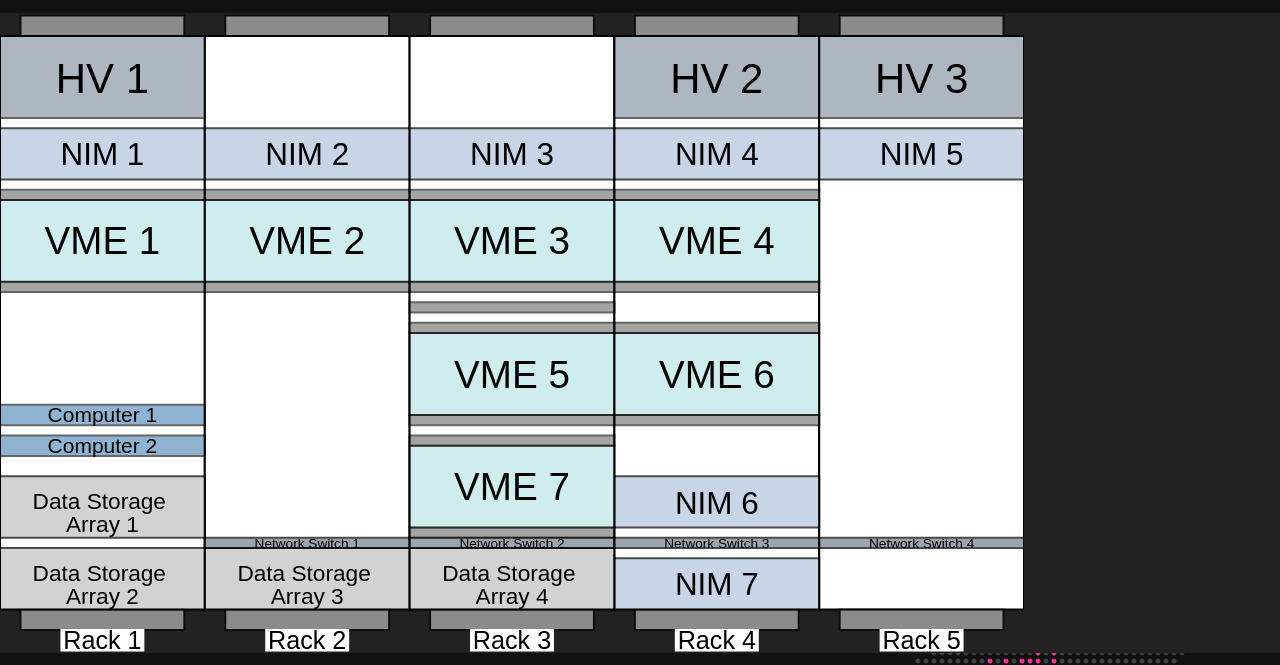
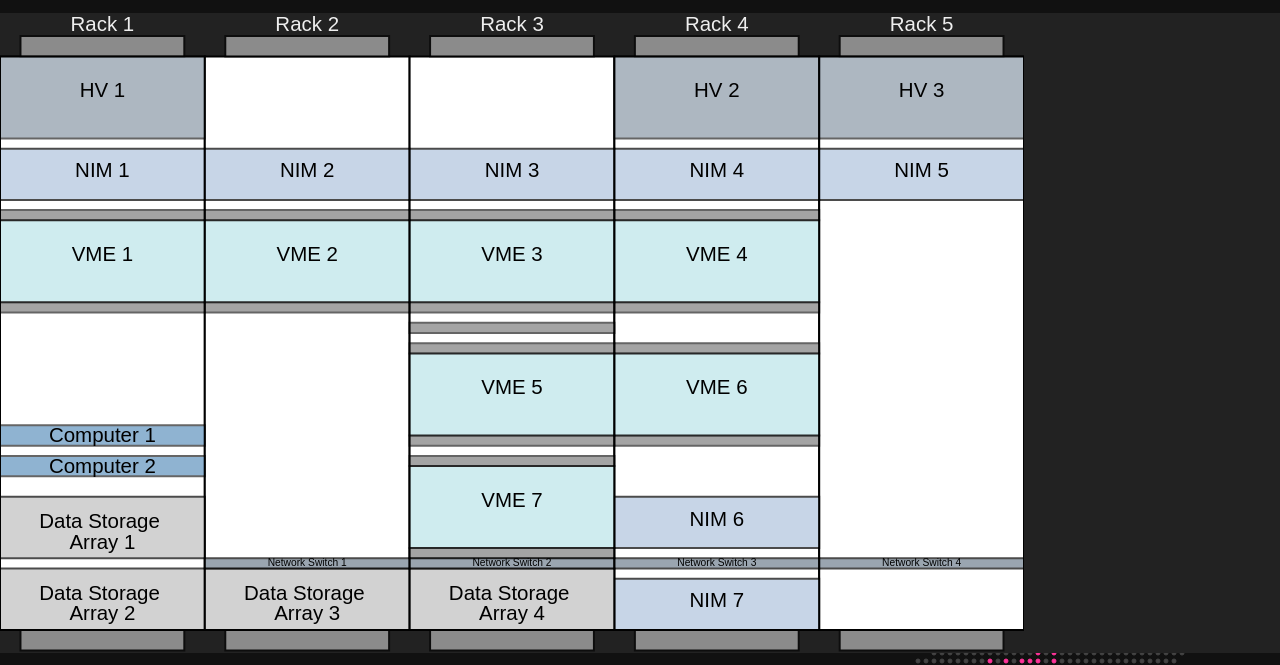
Before and after one commit to GRIFFINCollaboration/GRIFFINshackStatus, a plain HTML site: page index.html in a window 1280 px wide. Shown: the part 130-795 px from the top of the page. Drawn offline with Linux system fonts and the light colour scheme.

Commit message:
wrapped in xtag, got fonts under control

```diff
--- a/index.html
+++ b/index.html
@@ -17,7 +17,8 @@
 
 			<div id='mainContent'>
 				<!--All your DOM elements go here-->
-				<div id='shackStatus'></div>
+				<!--div id='shackStatus'></div-->
+				<widget-Shack SOH='http://grifsoh00.triumf.ca:8081/'></widget-Shack>
 			</div>
 
 			<div id='push'></div>
@@ -27,7 +28,7 @@
 
 		<script>
 			document.addEventListener('DOMComponentsLoaded', function(){
-				renderRacks();
+
 			});
 		</script>
 
--- a/static/main.js
+++ b/static/main.js
@@ -1,8 +1,36 @@
+(function(){
+
+    xtag.register('widget-Shack', {
+        extends: 'div',
+        lifecycle: {
+            created: function() {
+            	var shackWrap = document.createElement('div');
+
+            	shackWrap.setAttribute('id', 'shackStatus');
+            	this.appendChild(shackWrap);
+
+
+            	this.renderRacks();
+
+            },
+            inserted: function() {},
+            removed: function() {},
+            attributeChanged: function() {}
+        },
+        events: {
+
+        },
+        accessors: {
+            'SOH':{
+                attribute: {} //this just needs to be declared
+            }
+        },
+        methods: {
 			///////////////////////////////////////////////////////////////////////////
 			// This function constructs the GRIFFIN electronics shack web interface.
 			///////////////////////////////////////////////////////////////////////////
 
-function renderRacks(){
+			'renderRacks' : function(){
 
 				var width = 0.8*window.innerWidth,
 					height = 0.8*window.innerHeight,
@@ -38,6 +66,7 @@ function renderRacks(){
 
 				label.font = 'Arial';
 				label.fontcolour = 'black';
+				label.maxFontSize = 2*grid;
 
 				///////////////////////////////////////////////////////////////////////////
 				// The left margin is set so that the racks are centered in the canvas.
@@ -55,7 +84,7 @@ function renderRacks(){
 			    for (i = 0; i < 5; i++){
 					cells.racks[i] = new Kinetic.Rect({
 						x: leftmargin+20*i*grid,
-			y: topmargin+2*grid,
+						y: topmargin+4*grid,
 						width: 20*grid,
 						height: 56*grid,
 						fill: 'white',
@@ -83,7 +112,7 @@ function renderRacks(){
 			    for (i = 0; i < 5; i++){
 					cells.sensorstop[i] = new Kinetic.Rect({
 						x: leftmargin+(2+20*i)*grid,
-			y: topmargin,
+						y: topmargin + 2*grid,
 						width: cells.widthsensors,
 						height: cells.heightsensors,
 						fill: cells.fillsensors,
@@ -93,7 +122,7 @@ function renderRacks(){
 					}),
 					cells.sensorsbottom[i] = new Kinetic.Rect({
 						x: leftmargin+(2+20*i)*grid,
-			y: topmargin+58*grid,
+						y: topmargin+60*grid,
 						width: cells.widthsensors,
 						height: cells.heightsensors,
 						fill: cells.fillsensors,
@@ -119,7 +148,7 @@ function renderRacks(){
 				for (i = 0; i < 4; i++){
 			        cells.cableman[i] = new Kinetic.Rect({
 			            x: leftmargin+20*i*grid,
-            y: topmargin+17*grid,
+			            y: topmargin+19*grid,
 						width: cells.widthcableman,
 						height: cells.heightcableman,
 						fill: cells.fillcableman,
@@ -132,7 +161,7 @@ function renderRacks(){
 				for (i = 4; i < 8; i++){
 			        cells.cableman[i] = new Kinetic.Rect({
 			            x: leftmargin+20*(i-4)*grid,
-            y: topmargin+26*grid,
+			            y: topmargin+28*grid,
 						width: cells.widthcableman,
 						height: cells.heightcableman,
 						fill: cells.fillcableman,
@@ -145,7 +174,7 @@ function renderRacks(){
 				for (i = 8; i < 10; i++){
 			        cells.cableman[i] = new Kinetic.Rect({
 			            x: leftmargin+(40+20*(i-8))*grid,
-            y: topmargin+30*grid,
+			            y: topmargin+32*grid,
 						width: cells.widthcableman,
 						height: cells.heightcableman,
 						fill: cells.fillcableman,
@@ -158,7 +187,7 @@ function renderRacks(){
 				for (i = 10; i < 12; i++){
 			        cells.cableman[i] = new Kinetic.Rect({
 			            x: leftmargin+(40+20*(i-10))*grid,
-            y: topmargin+39*grid,
+			            y: topmargin+41*grid,
 						width: cells.widthcableman,
 						height: cells.heightcableman,
 						fill: cells.fillcableman,
@@ -171,7 +200,7 @@ function renderRacks(){
 				for (i = 12; i < 14; i++){
 			        cells.cableman[i] = new Kinetic.Rect({
 			            x: leftmargin+40*grid,
-            y: topmargin+(41+9*(i-12))*grid,
+			            y: topmargin+(43+9*(i-12))*grid,
 						width: cells.widthcableman,
 						height: cells.heightcableman,
 						fill: cells.fillcableman,
@@ -183,7 +212,7 @@ function renderRacks(){
 
 				cells.cableman14 = new Kinetic.Rect({
 					x: leftmargin+40*grid,
-		y: topmargin+28*grid,
+					y: topmargin+30*grid,
 					width: cells.widthcableman,
 					height: cells.heightcableman,
 					fill: cells.fillcableman,
@@ -204,11 +233,10 @@ function renderRacks(){
 				cells.strokehv = 'black';
 				cells.strokeWhv = 2;
 				cells.opacityhv = 0.6;
-	label.fontsizehv = 0.0025*cells.areahv;
 
 				cells.hv0 = new Kinetic.Rect({
 					x: leftmargin,
-		y: topmargin+2*grid,
+					y: topmargin+4*grid,
 					width: cells.widthhv,
 					height: cells.heighthv,
 					fill: cells.fillhv,
@@ -219,15 +247,16 @@ function renderRacks(){
 
 			    label.hv0 = new Kinetic.Text({
 			   		x: leftmargin,
-       	y: topmargin+2*grid,
+			       	y: topmargin+4*grid,
 			       	width: cells.widthhv,
 			      	text: 'HV 1',
-       	fontSize: label.fontsizehv,
+			       	fontSize: label.maxFontSize,
 			       	fontFamily: label.font,
 			       	fill: label.fontcolour,
 			       	padding: cells.heighthv*0.3,
 			        align: 'center'
 			   	});
+			   	squishFont(label.hv0, 18*grid);
 
 				cells.hv = [];
 				label.hv = [];
@@ -235,7 +264,7 @@ function renderRacks(){
 				for (i = 1; i < 3; i++){
 			        cells.hv[i] = new Kinetic.Rect({
 			            x: leftmargin+(60+20*(i-1))*grid,
-            y: topmargin+2*grid,
+			            y: topmargin+4*grid,
 						width: cells.widthhv,
 						height: cells.heighthv,
 						fill: cells.fillhv,
@@ -245,15 +274,16 @@ function renderRacks(){
 					}),
 			        label.hv[i] = new Kinetic.Text({
 			            x: leftmargin+(60+20*(i-1))*grid,
-            y: topmargin+2*grid,
+			            y: topmargin+4*grid,
 			            width: cells.widthhv,
 			            text: 'HV '+(i+1),
-            fontSize: label.fontsizehv,
+			            fontSize: label.maxFontSize,
 			            fontFamily: label.font,
 			            fill: label.fontcolour,
 			            padding: cells.heighthv*0.3,
 			            align: 'center'
 			      	});
+			      	squishFont(label.hv[i], 18*grid);
 				}
 
 				///////////////////////////////////////////////////////////////////////////
@@ -268,7 +298,6 @@ function renderRacks(){
 				cells.strokenim = 'black';
 				cells.strokeWnim = 2;
 				cells.opacitynim = 0.7;
-	label.fontsizenim = 0.003*cells.areanim;
 
 				cells.nim = [];
 				label.nim =[];
@@ -276,7 +305,7 @@ function renderRacks(){
 				for (i = 0; i < 5; i++){
 			        cells.nim[i] = new Kinetic.Rect({
 			            x: leftmargin+20*i*grid,
-            y: topmargin+11*grid,
+			            y: topmargin+13*grid,
 						width: cells.widthnim,
 						height: cells.heightnim,
 						fill: cells.fillnim,
@@ -286,21 +315,22 @@ function renderRacks(){
 					}),
 					label.nim[i] = new Kinetic.Text({
 			            x: leftmargin+20*i*grid,
-            y: topmargin+11*grid,
+			            y: topmargin+13*grid,
 			            width: cells.widthnim,
 			            text: 'NIM '+(i+1),
-            fontSize: label.fontsizenim,
+			            fontSize: label.maxFontSize,
 			            fontFamily: label.font,
 			            fill: label.fontcolour,
 			            padding: cells.heightnim*0.25,
 			            align: 'center'
 			        });
+			        squishFont(label.nim[i], 18*grid);
 				}
 
 				for (i = 5; i < 7; i++){
 					cells.nim[i] = new Kinetic.Rect({
 						x: leftmargin+60*grid,
-			y: topmargin+(45+8*(i-5))*grid,
+						y: topmargin+(47+8*(i-5))*grid,
 						width: cells.widthnim,
 						height: cells.heightnim,
 						fill: cells.fillnim,
@@ -310,15 +340,16 @@ function renderRacks(){
 					}),
 			        label.nim[i] = new Kinetic.Text({
 			            x: leftmargin+60*grid,
-            y: topmargin+(45+8*(i-5))*grid,
+			            y: topmargin+(47+8*(i-5))*grid,
 			            width: cells.widthnim,
 			            text: 'NIM '+(i+1),
-            fontSize: label.fontsizenim,
+			            fontSize: label.maxFontSize,
 			            fontFamily: label.font,
 			            fill: label.fontcolour,
 			            padding: cells.heightnim*0.25,
 			            align: 'center'
 			      	});
+			      	squishFont(label.nim[i], 18*grid);
 				}
 
 				///////////////////////////////////////////////////////////////////////////
@@ -332,7 +363,6 @@ function renderRacks(){
 				cells.strokevme = 'black';
 				cells.strokeWvme = 2;
 				cells.opacityvme = 0.6;
-	label.fontsizevme = 0.0023*cells.areavme;
 
 				cells.vme = [];
 				label.vme = [];
@@ -340,7 +370,7 @@ function renderRacks(){
 				for (i = 0; i < 4; i++){
 					cells.vme[i] = new Kinetic.Rect({
 						x: leftmargin+20*i*grid,
-			y: topmargin+18*grid,
+						y: topmargin+20*grid,
 						width: cells.widthvme,
 						height: cells.heightvme,
 						fill: cells.fillvme,
@@ -350,21 +380,22 @@ function renderRacks(){
 					}),
 				    label.vme[i] = new Kinetic.Text({
 			            x: leftmargin+20*i*grid,
-            y: topmargin+18*grid,
+			            y: topmargin+20*grid,
 			            width: cells.widthvme,
 			            text: 'VME '+(i+1),
-            fontSize: label.fontsizevme,
+			            fontSize: label.maxFontSize,
 			            fontFamily: label.font,
 			            fill: label.fontcolour,
 			            padding: cells.heightvme*0.3,
 			       		align: 'center'
 			      	});
+			      	squishFont(label.vme[i], 18*grid);
 				}
 
 				for (i = 4; i < 6; i++){
 					cells.vme[i] = new Kinetic.Rect({
 						x: leftmargin+(40+20*(i-4))*grid,
-			y: topmargin+31*grid,
+						y: topmargin+33*grid,
 						width: cells.widthvme,
 						height: cells.heightvme,
 						fill: cells.fillvme,
@@ -374,20 +405,21 @@ function renderRacks(){
 					}),
 				    label.vme[i] = new Kinetic.Text({
 			            x: leftmargin+(40+20*(i-4))*grid,
-            y: topmargin+31*grid,
+			            y: topmargin+33*grid,
 			            width: cells.widthvme,
 			            text: 'VME '+(i+1),
-            fontSize: label.fontsizevme,
+			            fontSize: label.maxFontSize,
 			            fontFamily: label.font,
 			            fill: label.fontcolour,
 			            padding: cells.heightvme*0.3,
 			       		align: 'center'
 			     	 });
+				    squishFont(label.vme[i], 18*grid);
 				}
 
 				cells.vme6 = new Kinetic.Rect({
 					x: leftmargin+40*grid,
-		y: topmargin+42*grid,
+					y: topmargin+44*grid,
 					width: cells.widthvme,
 					height: cells.heightvme,
 					fill: cells.fillvme,
@@ -398,15 +430,16 @@ function renderRacks(){
 
 			   	label.vme6 = new Kinetic.Text({
 			   		x: leftmargin+40*grid,
-       	y: topmargin+42*grid,
+			       	y: topmargin+44*grid,
 			       	width: cells.widthvme,
 			      	text: 'VME 7',
-       	fontSize: label.fontsizevme,
+			       	fontSize: label.maxFontSize,
 			       	fontFamily: label.font,
 			       	fill: label.fontcolour,
 			       	padding: cells.heightvme*0.3,
 			       	align: 'center'
 			   	});
+			   	squishFont(label.vme6, 18*grid);
 
 
 				///////////////////////////////////////////////////////////////////////////
@@ -420,14 +453,13 @@ function renderRacks(){
 				cells.strokedsa = 'black';
 				cells.strokeWdsa = 2;
 				cells.opacitydsa = 0.7;
-	label.fontsizedsa = 0.0018*cells.areadsa;
 
 				cells.dsa = [];
 			   	label.dsa = [];
 
 				cells.dsa0 = new Kinetic.Rect({
 					x: leftmargin,
-		y: topmargin+45*grid,
+					y: topmargin+47*grid,
 					width: cells.widthdsa,
 					height: cells.heightdsa,
 					fill: cells.filldsa,
@@ -438,20 +470,21 @@ function renderRacks(){
 
 			   	label.dsa0 = new Kinetic.Text({
 			   		x: leftmargin,
-       	y: topmargin+45*grid,
+			       	y: topmargin+47*grid,
 			       	width: cells.widthdsa,
 			      	text: 'Data Storage Array 1',
-       	fontSize: label.fontsizedsa,
+			       	fontSize: label.maxFontSize,
 			       	fontFamily: label.font,
 			       	fill: label.fontcolour,
 			       	padding: cells.heightdsa*0.25,
 			        align: 'center'
 			   	});
+			   	squishFont(label.dsa0, 18*grid);
 
 				for (i = 1; i < 4; i++){
 					cells.dsa[i] = new Kinetic.Rect({
 						x: leftmargin+20*(i-1)*grid,
-			y: topmargin+52*grid,
+						y: topmargin+54*grid,
 						width: cells.widthdsa,
 						height: cells.heightdsa,
 						fill: cells.filldsa,
@@ -461,15 +494,16 @@ function renderRacks(){
 					}),
 				    label.dsa[i] = new Kinetic.Text({
 			            x: leftmargin+20*(i-1)*grid,
-            y: topmargin+52*grid,
+			            y: topmargin+54*grid,
 			            width: cells.widthdsa,
 			            text: 'Data Storage Array ' + (i+1),
-            fontSize: label.fontsizedsa,
+			            fontSize: label.maxFontSize,
 			            fontFamily: label.font,
 			            fill: label.fontcolour,
 			            padding: cells.heightdsa*0.25,
 			            align: 'center'
 			        });
+			        squishFont(label.dsa[i], 18*grid);
 				}
 
 				///////////////////////////////////////////////////////////////////////////
@@ -483,7 +517,6 @@ function renderRacks(){
 				cells.strokenet = 'black';
 				cells.strokeWnet = 2;
 				cells.opacitynet = 0.7;
-	label.fontsizenet = 0.0065*cells.areanet;
 
 				cells.net = [];
 				label.net = [];
@@ -491,7 +524,7 @@ function renderRacks(){
 				for (i = 0; i < 4; i++){
 					cells.net[i] = new Kinetic.Rect({
 						x: leftmargin+(20+20*i)*grid,
-			y: topmargin+51*grid,
+						y: topmargin+53*grid,
 						width: cells.widthnet,
 						height: cells.heightnet,
 						fill: cells.fillnet,
@@ -501,14 +534,15 @@ function renderRacks(){
 					}),
 				    label.net[i] = new Kinetic.Text({
 			            x: leftmargin+(20+20*i)*grid,
-            y: topmargin+51*grid,
+			            y: topmargin+53*grid,
 			            width: cells.widthnet,
 			            text: 'Network Switch '+(i+1),
-            fontSize: label.fontsizenet,
+			            fontSize: label.maxFontSize/2,
 			            fontFamily: label.font,
 			            fill: label.fontcolour,
 			            align: 'center'
 			        });
+			        squishFont(label.net[i], 18*grid);
 				}
 
 				///////////////////////////////////////////////////////////////////////////////
@@ -522,7 +556,6 @@ function renderRacks(){
 				cells.strokecomp = 'black';
 				cells.strokeWcomp = 2;
 				cells.opacitycomp = 0.6;
-	label.fontsizecomp = 0.005*cells.areacomp;
 
 				cells.comp = [];
 			   	label.comp = [];
@@ -530,7 +563,7 @@ function renderRacks(){
 				for (i = 0; i < 2; i++){
 					cells.comp[i] = new Kinetic.Rect({
 						x: leftmargin,
-			y: topmargin+(38+3*i)*grid,
+						y: topmargin+(40+3*i)*grid,
 						width: cells.widthcomp,
 						height: cells.heightcomp,
 						fill: cells.fillcomp,
@@ -540,15 +573,16 @@ function renderRacks(){
 					}),
 				    label.comp[i] = new Kinetic.Text({
 			            x: leftmargin,
-            y: topmargin+(38+3.1*i)*grid,
+			            y: topmargin+(40+3.1*i)*grid,
 			            width: cells.widthcomp,
 			            text: 'Computer '+(i+1),
-            fontSize: label.fontsizecomp,
+			            fontSize: label.maxFontSize,
 			            fontFamily: label.font,
 			            fill: label.fontcolour,
 			            padding: cells.heightcomp*0.03,
 			            align: 'center'
 			        });
+			        squishFont(label.comp[i], 18*grid);
 				}
 
 				///////////////////////////////////////////////////////////////////////////
@@ -564,31 +598,23 @@ function renderRacks(){
 				cells.filllab = 'white';
 				cells.strokelab = 'white';
 				cells.strokeWlab = 2;
-	label.fontsizelab = 0.015*cells.arealab;
 
 				cells.labels = [];
 				label.racks = [];
 
 				for (i = 0; i < 5; i++){
-		cells.labels[i] = new Kinetic.Rect({
-			x: leftmargin+(6+20*i)*grid,
-			y: topmargin+60*grid,
-			width: cells.widthlab,
-			height: cells.heightlab,
-			fill: cells.filllab,
-			stroke: cells.strokelab,
-			strokeWidth: cells.strokeWlab
-		}),
+
 					label.racks[i] = new Kinetic.Text({
 						x: leftmargin+(6+20*i)*grid,
-			y: topmargin+60*grid,
+						y: topmargin,
 						width: cells.widthlab,
 						text: 'Rack '+(i+1),
-			fontSize: label.fontsizelab,
+						fontSize: label.maxFontSize,
 						fontFamily: label.font,
-			fill: label.fontcolour,
+						fill: '#EEEEEE',
 						align: 'center'
 					});
+					squishFont(label.racks[i], 18*grid);
 				}
 
 			    ///////////////////////////////////////////////////////////////////////////
@@ -643,7 +669,7 @@ function renderRacks(){
 					rackImage.mainLayer.add(label.comp[i]);
 
 				for (i = 0; i < 5; i++)
-		rackImage.mainLayer.add(cells.labels[i]),
+					//rackImage.mainLayer.add(cells.labels[i]),
 					rackImage.mainLayer.add(label.racks[i]);
 
 				///////////////////////////////////////////////////////////////////////////
@@ -652,3 +678,14 @@ function renderRacks(){
 
 				rackImage.mainLayer.draw();
 			}
+        }
+    });
+
+})();
+
+//helpers
+function squishFont(string, maxWidth){
+    while(string.getTextWidth() > maxWidth){
+        string.setAttr('fontSize', string.getAttr('fontSize') - 1);
+    }
+}
```
Lines whose indentation alone changed are shown as unchanged.
